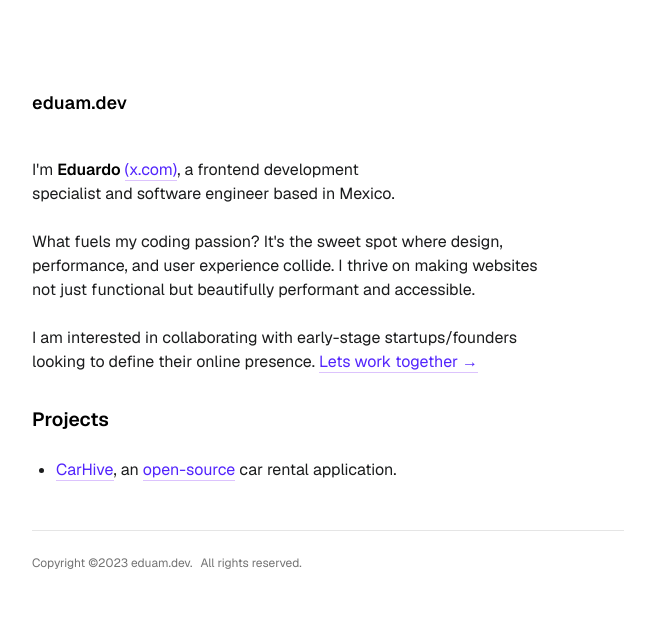
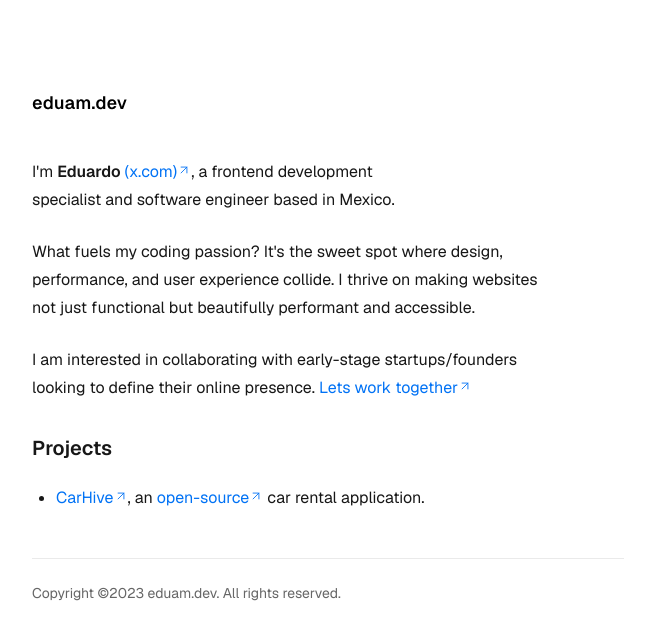
Before and after one commit to eduamdev/eduam.dev, a Next.js app: page / in a window 1280 px wide. Shown: the top 640 px of the page, without its empty margins (312-967 px from the left). Built offline with nearby package versions, Linux system fonts and the light colour scheme.

Commit message:
chore: few style improvements

```diff
--- a/app/components/wordmark.tsx
+++ b/app/components/icons.tsx
@@ -1,7 +1,7 @@
 type IconProps = React.HTMLAttributes<SVGElement>;
 
-export function Wordmark(props: IconProps) {
-  return (
+export const Icons = {
+  wordmark: (props: IconProps) => (
     <svg
       fill="none"
       xmlns="http://www.w3.org/2000/svg"
@@ -13,5 +13,20 @@ export function Wordmark(props: IconProps) {
         fill="currentColor"
       />
     </svg>
-  );
-}
+  ),
+  arrowUpRight: (props: IconProps) => (
+    <svg
+      fill="none"
+      shapeRendering="geometricPrecision"
+      stroke="currentColor"
+      strokeLinecap="round"
+      strokeLinejoin="round"
+      strokeWidth="1.5"
+      viewBox="0 0 24 24"
+      {...props}
+    >
+      <path d="M7 17L17 7"></path>
+      <path d="M7 7h10v10"></path>
+    </svg>
+  ),
+};
--- a/app/page.tsx
+++ b/app/page.tsx
@@ -1,6 +1,6 @@
 import Balancer from 'react-wrap-balancer';
 import { Separator } from '@/app/components/ui/separator';
-import { Wordmark } from '@/app/components/wordmark';
+import { Icons } from '@/app/components/icons';
 import { siteConfig } from '@/config/site';
 import '@/app/styles/prose.css';
 
@@ -10,7 +10,7 @@ export default function HomePage() {
   return (
     <div className="mx-auto flex max-w-[--content-width] flex-col gap-6 px-6 py-12 sm:py-20 md:py-24">
       <header className="pb-6">
-        <Wordmark className="h-[14px] w-auto shrink-0" />
+        <Icons.wordmark className="h-[14px] w-auto shrink-0" />
       </header>
       <main>
         <article className="flex flex-col">
@@ -20,6 +20,9 @@ export default function HomePage() {
                 I&apos;m <strong>Eduardo</strong>{' '}
                 <a href={xcom.url} rel="noreferrer">
                   ({xcom.name})
+                  <span className="inline-flex">
+                    <Icons.arrowUpRight className="h-[14px] w-[14px]" />
+                  </span>
                 </a>
                 , a frontend development specialist and software engineer based
                 in Mexico.
@@ -38,7 +41,10 @@ export default function HomePage() {
                 I am interested in collaborating with early-stage
                 startups/founders looking to define their online presence.{' '}
                 <a href={linkedin.url} rel="noopener">
-                  Lets work together →
+                  Lets work together
+                  <span className="inline-flex">
+                    <Icons.arrowUpRight className="h-[14px] w-[14px]" />
+                  </span>
                 </a>
               </Balancer>
             </p>
@@ -47,10 +53,16 @@ export default function HomePage() {
               <li>
                 <a href="https://carhive.eduam.dev/" rel="noreferrer">
                   CarHive
+                  <span className="inline-flex">
+                    <Icons.arrowUpRight className="h-[14px] w-[14px]" />
+                  </span>
                 </a>
                 , an{' '}
                 <a href={`${github.url}/carhive`} rel="noreferrer">
                   open-source
+                  <span className="inline-flex">
+                    <Icons.arrowUpRight className="h-[14px] w-[14px]" />
+                  </span>
                 </a>{' '}
                 car rental application.
               </li>
@@ -60,12 +72,16 @@ export default function HomePage() {
       </main>
       <Separator
         orientation="horizontal"
-        className="h-[1px] w-full bg-neutral-200 dark:bg-neutral-700"
+        className="h-[1px] w-full bg-[#eaeaea] dark:bg-[#333]"
         decorative
       />
-      <footer className="flex select-none flex-col gap-1 text-xs text-neutral-500 dark:text-neutral-400 sm:flex-row sm:gap-2">
-        <span>Copyright ©{new Date().getFullYear()} eduam.dev.</span>
-        <span>All rights reserved.</span>
+      <footer>
+        <span className="select-none text-sm text-[#666] dark:text-[#888]">
+          <Balancer>
+            Copyright ©{new Date().getFullYear()} eduam.dev. All rights
+            reserved.
+          </Balancer>
+        </span>
       </footer>
     </div>
   );
--- a/app/styles/prose.css
+++ b/app/styles/prose.css
@@ -1,11 +1,5 @@
 .prose {
-  color: rgb(27, 28, 29);
-}
-
-.prose h2,
-.prose h3,
-.prose strong {
-  color: black;
+  color: rgb(23, 23, 23);
 }
 
 .prose h2,
@@ -17,7 +11,7 @@
 }
 
 .prose h2 {
-  font-size: 1.2rem;
+  font-size: 1.25rem;
 }
 
 .prose strong {
@@ -29,21 +23,15 @@
 }
 
 .prose p {
-  line-height: 1.5em;
+  line-height: 1.75em;
 }
 
 .prose a {
-  border-bottom-width: 1px;
-  line-height: 1.2;
-  border-color: rgba(139, 57, 247, 0.3);
-  --tw-text-opacity: 1;
-  color: rgb(82 36 252 / var(--tw-text-opacity));
+  color: #0072f5;
 }
 
 .prose a:hover {
-  border-color: rgba(16, 7, 255, 0.5);
-  --tw-text-opacity: 1;
-  color: rgb(16 7 255 / var(--tw-text-opacity));
+  color: #68b5fb;
 }
 
 .prose ol,
@@ -62,24 +50,6 @@
 
 @media (prefers-color-scheme: dark) {
   .prose {
-    color: white;
-  }
-
-  .prose h2,
-  .prose h3,
-  .prose strong {
-    color: white;
-  }
-
-  .prose a {
-    border-color: rgba(139, 207, 247, 0.3);
-    --tw-text-opacity: 1;
-    color: rgb(182 226 252 / var(--tw-text-opacity));
-  }
-
-  .prose a:hover {
-    border-color: rgba(239, 248, 255, 0.5);
-    --tw-text-opacity: 1;
-    color: rgb(239 248 255 / var(--tw-text-opacity));
+    color: rgb(237, 237, 237);
   }
 }
```
